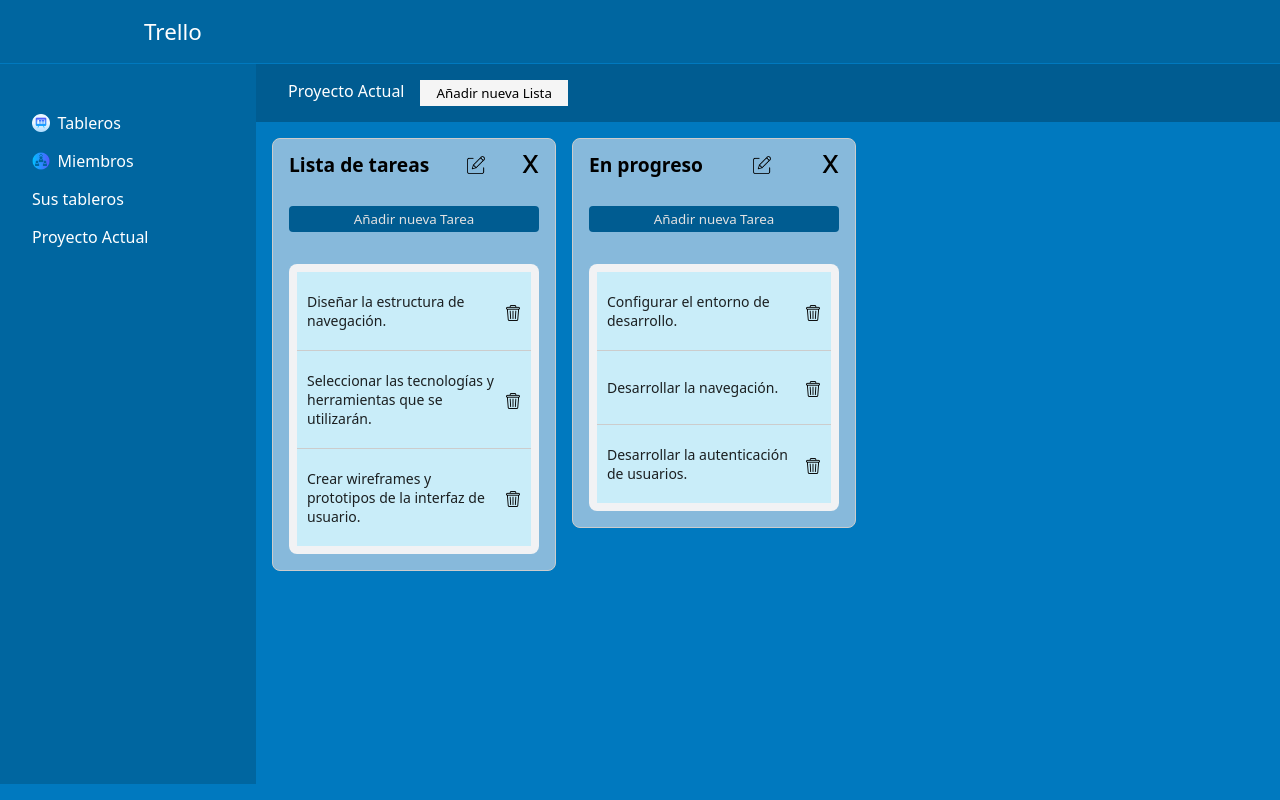
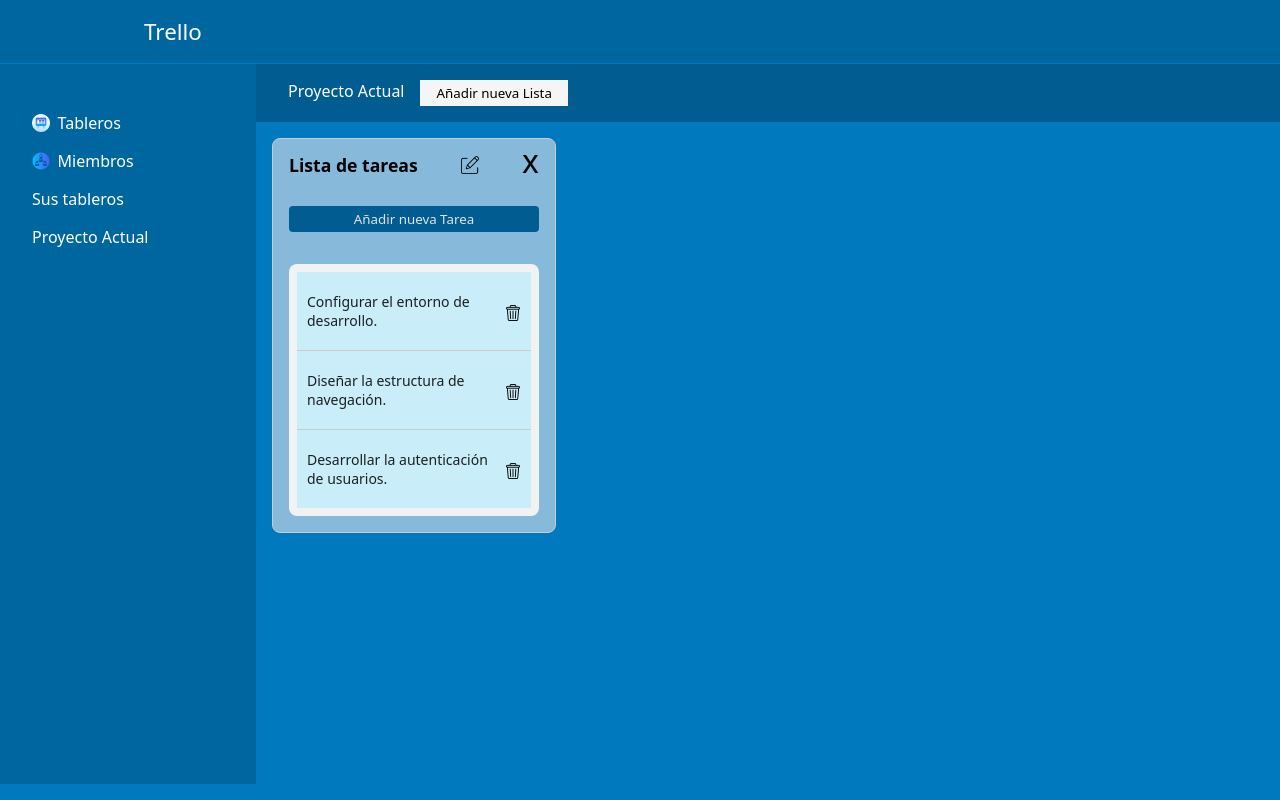
Before and after one commit to ismaeleamsi83/trello, an Angular app: page / in a window 1280 px wide. Built offline with nearby package versions, Linux system fonts and the light colour scheme.

Commit message:
introduje el data objeto de titulo y descripcion para las tareas, ok todo

```diff
--- a/src/app/body/body.component.html
+++ b/src/app/body/body.component.html
@@ -26,7 +26,7 @@
           <div class="example-container">
             @for (item of column.data; track $index) {
               <div cdkDrag class="example-box"  #removeTaskAnimate [ngClass]="{ 'click-animation-task': isClickedTask && clickedListTask === index && clickedTask === $index}">
-                <span style="padding-right: 4px;" (click)="editTask(index, $index)">{{item}}</span>
+                <span style="padding-right: 4px;" (click)="editTask(index, $index)">{{item.title}}</span>
                 <span (click)="removeTask(index, $index)" style="cursor: pointer; font-size: 1.5rem;">
                   <img src="../../assets/images/trash.png" alt="" style="width: 16px;" />
                 </span>
--- a/src/app/body/body.component.scss
+++ b/src/app/body/body.component.scss
@@ -20,7 +20,7 @@
     overflow: hidden;
     display: block;
     h2{
-      font-size: 1.2rem;
+      font-size: 1.1rem;
     }
   }
 
--- a/src/app/body/body.component.ts
+++ b/src/app/body/body.component.ts
@@ -33,10 +33,26 @@
   ];
 
 
+  todoArray = [
+    {title: "Configurar el entorno de desarrollo.", description: "aqui va la descripcion uno"},
+    {title: "Diseñar la estructura de navegación.", description: "aqui va la descripcion dos"},
+    {title: "Desarrollar la autenticación de usuarios.", description: "aqui va la descripcion tres"}
+  ];
+
+  // Este funciona
+  // data = [
+  //   { name: "Lista de tareas", data:  this.todo},
+  //   { name: "En progreso", data: this.progress}
+  // ];
+
+  // Probar este
+
   data = [
-    { name: "Lista de tareas", data:  this.todo },
-    { name: "En progreso", data: this.progress}
+      { name: "Lista de tareas", data:  this.todoArray}
   ];
+
+
+
 
   idListCount = 0;
 
@@ -99,7 +115,8 @@
     this.showElementTask.nativeElement.classList.add('showTask');
 
 
-    this.editName = this.data[idList].data[indice];
+    this.editName = this.data[idList].data[indice].title;
+    this.editDescription = this.data[idList].data[indice].description;
     this.editIdList = idList;
     this.editIdTask = indice;
     // this.editIdList = indice;
@@ -116,7 +133,8 @@
 
   //Crud de tareas
   saveTask(){
-    this.data[this.editIdList].data[this.editIdTask] = this.editName;
+    this.data[this.editIdList].data[this.editIdTask].title = this.editName;
+    this.data[this.editIdList].data[this.editIdTask].description = this.editDescription;
     this.closeTask();
   }
 
@@ -139,7 +157,7 @@
   newTask(idList: any){
     this.data.forEach((element:any, index) => {
       if (index === idList){
-        element.data.push("Nueva Tarea");
+        element.data.push({title: "nueva tarea", description: "nueva descripcion"});
       }
     });
   }
@@ -148,12 +166,12 @@
   //Crud de listas
   newList(){
     const otherList = [
-      "Nueva Tarea",
-      "Nueva Tarea"
+      {title: "Configurar nuevo el entorno de desarrollo.", description: "aqui va la descripcion nuevoo"},
     ];
     this.clickEditList.push(false);
-    this.data.push({ name: "Nueva lista", data:  otherList});
+  //   this.data.push({ name: "Nueva lista", data:  otherList});
     this.idListCount++;
+    this.data.push({ name: "Nueva de tareas", data:  otherList });
   }
 
   saveList(idList: any){
```
